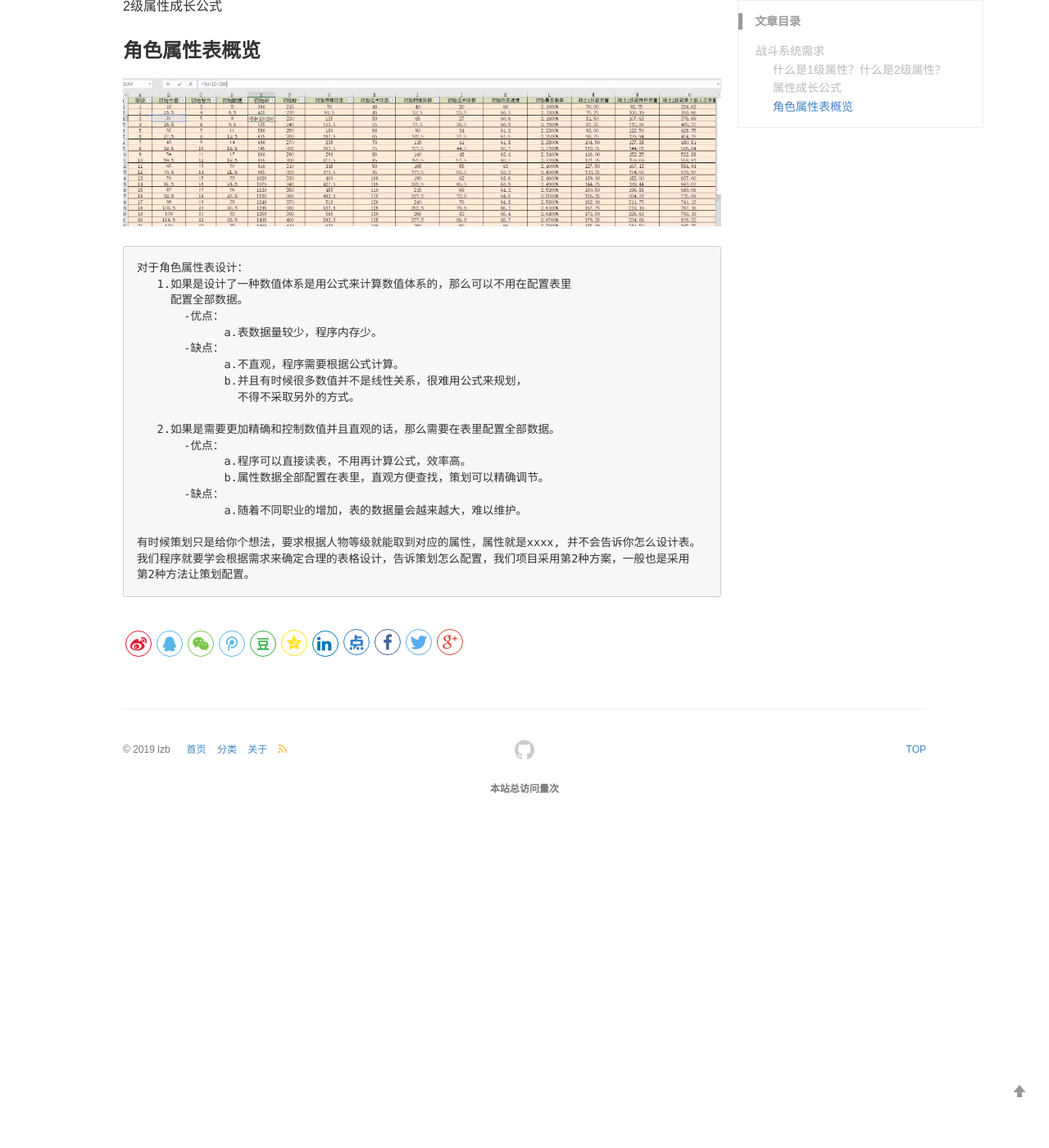
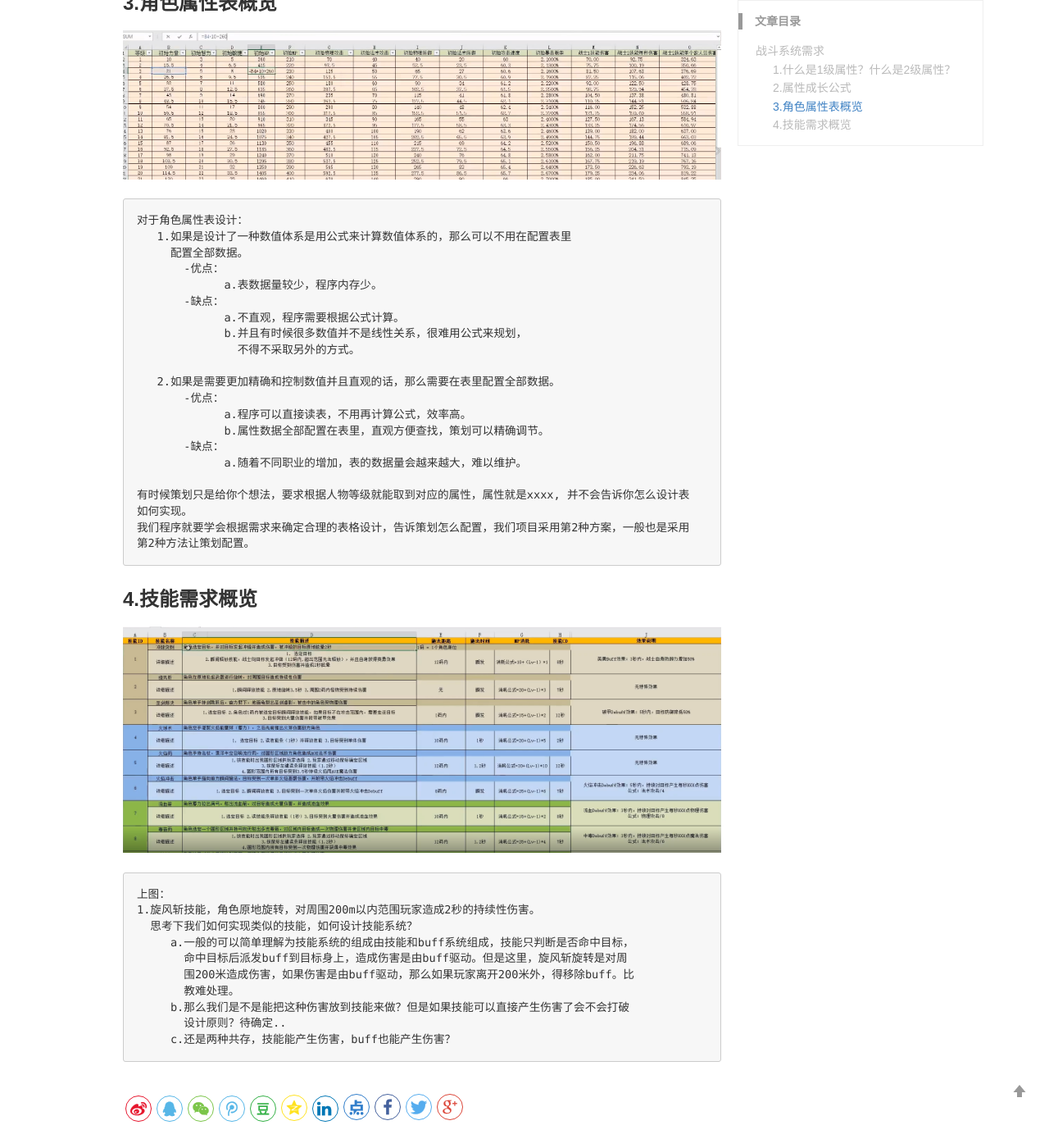
Before and after one commit to lizb0907/lizb0907.github.io, a Jekyll site: the page built from _posts/mmo-game/2021-08-07-FightDesign01.md, in a window 1280 px wide and 1400 px high, scrolled down 2067 px. Shown: the whole window at 82% size. Built offline with Jekyll 4.4.1, drawn with Linux system fonts in a browser that asks for light colours; comment, search, counter and statistics services are not loaded; before the commit the page ends 3078 px from its top, so only the background shows below that; some of the changed text lies outside the part shown.

Commit message:
update skill-design01

````diff
--- a/_posts/mmo-game/2021-08-07-FightDesign01.md
+++ b/_posts/mmo-game/2021-08-07-FightDesign01.md
@@ -15,7 +15,7 @@ mmo游戏里战斗设计01-了解战斗系统
 
 ## 战斗系统需求
 
-### 什么是1级属性？什么是2级属性？
+### 1.什么是1级属性？什么是2级属性？
 
 ![](/images/posts/mmo_game/skill_design/k1.png)
 
@@ -44,17 +44,15 @@ mmo游戏里战斗设计01-了解战斗系统
 　　1敏=1.5速
 ```
 
-### 属性成长公式
+### 2.属性成长公式
 
 ![](/images/posts/mmo_game/skill_design/k3.png)
 
-1级属性成长公式
 
 ![](/images/posts/mmo_game/skill_design/k4.png)
 
-2级属性成长公式
 
-### 角色属性表概览
+### 3.角色属性表概览
 
 ![](/images/posts/mmo_game/skill_design/k5.png)
 
@@ -76,7 +74,25 @@ mmo游戏里战斗设计01-了解战斗系统
        -缺点：
              a.随着不同职业的增加，表的数据量会越来越大，难以维护。
 
-有时候策划只是给你个想法，要求根据人物等级就能取到对应的属性，属性就是xxxx, 并不会告诉你怎么设计表。
+有时候策划只是给你个想法，要求根据人物等级就能取到对应的属性，属性就是xxxx, 并不会告诉你怎么设计表
+如何实现。
 我们程序就要学会根据需求来确定合理的表格设计，告诉策划怎么配置，我们项目采用第2种方案，一般也是采用
 第2种方法让策划配置。
 ```
+
+### 4.技能需求概览
+
+![](/images/posts/mmo_game/skill_design/k6.png)
+
+```sh
+上图：
+1.旋风斩技能，角色原地旋转，对周围200m以内范围玩家造成2秒的持续性伤害。
+  思考下我们如何实现类似的技能，如何设计技能系统？
+     a.一般的可以简单理解为技能系统的组成由技能和buff系统组成，技能只判断是否命中目标，
+       命中目标后派发buff到目标身上，造成伤害是由buff驱动。但是这里，旋风斩旋转是对周
+       围200米造成伤害，如果伤害是由buff驱动，那么如果玩家离开200米外，得移除buff。比
+       教难处理。
+     b.那么我们是不是能把这种伤害放到技能来做？但是如果技能可以直接产生伤害了会不会打破
+       设计原则？待确定..
+     c.还是两种共存，技能能产生伤害，buff也能产生伤害？
+```
````
Also changed, not shown: images/posts/mmo_game/skill_design/k6.png (added).
